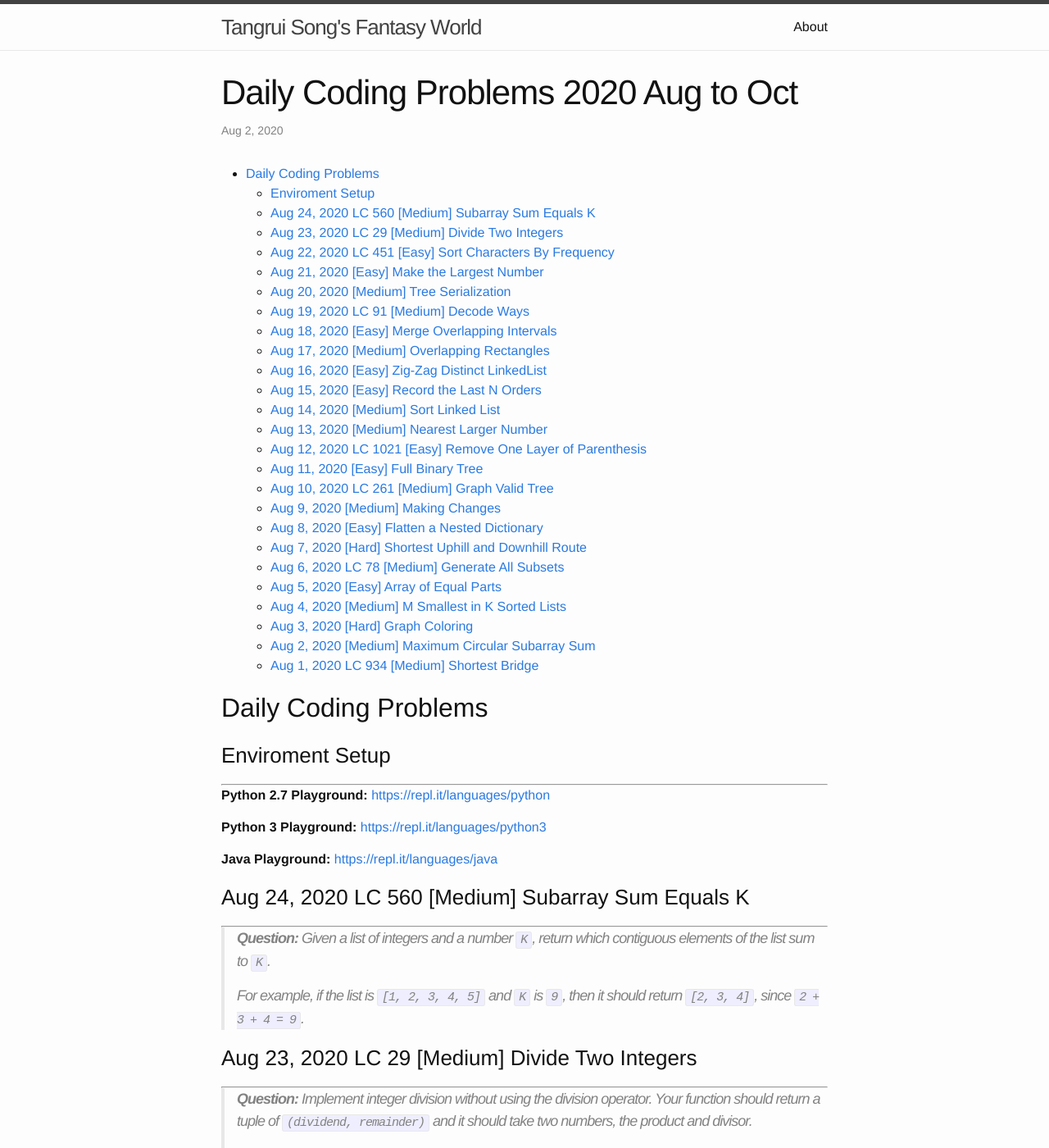
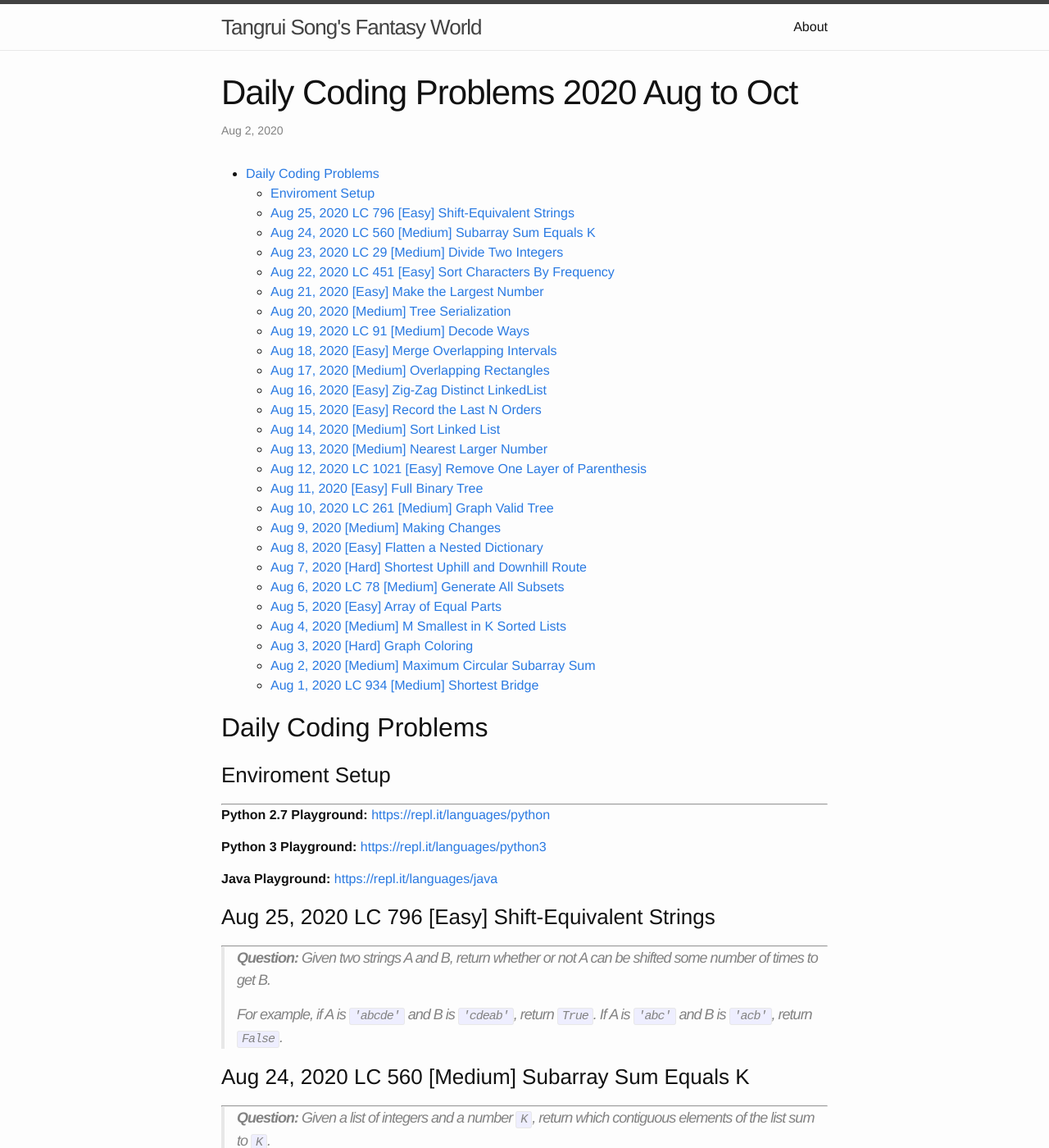
Before and after one commit to trsong/trsong.github.io, a Jekyll site: the page built from _posts/2020-08-01-DailyQuestionsAug.md, in a window 1280 px wide and 1400 px high. Shown: the whole window at 82% size. Built offline with Jekyll 4.4.1, drawn with Linux system fonts in a browser that asks for light colours; some of the changed text lies outside the part shown.

Commit message:
Add Aug 25 Question

```diff
--- a/_posts/2020-08-01-DailyQuestionsAug.md
+++ b/_posts/2020-08-01-DailyQuestionsAug.md
@@ -17,6 +17,14 @@ categories: Python/Java
 **Python 3 Playground:** [https://repl.it/languages/python3](https://repl.it/languages/python3)
 
 **Java Playground:** [https://repl.it/languages/java](https://repl.it/languages/java)
+
+
+### Aug 25, 2020 LC 796 \[Easy\] Shift-Equivalent Strings
+---
+> **Question:** Given two strings A and B, return whether or not A can be shifted some number of times to get B.
+>
+> For example, if A is `'abcde'` and B is `'cdeab'`, return `True`. If A is `'abc'` and B is `'acb'`, return `False`.
+
 
 ### Aug 24, 2020 LC 560 \[Medium\] Subarray Sum Equals K
 ---
```
